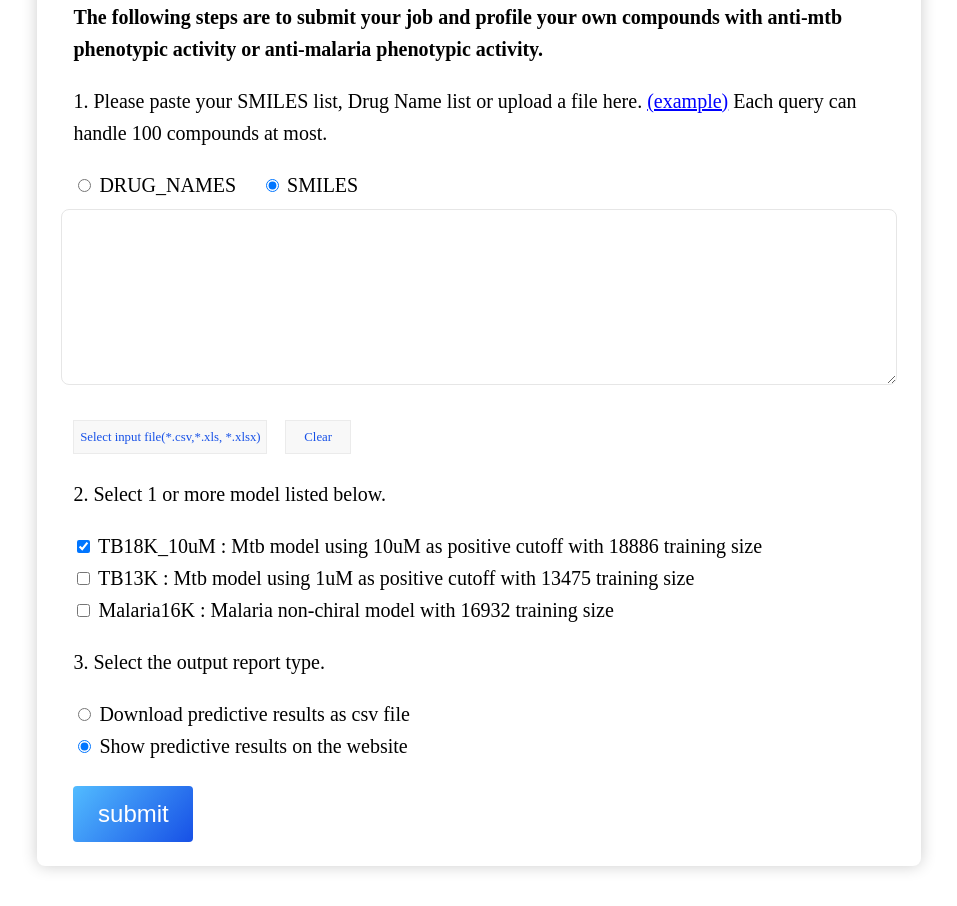
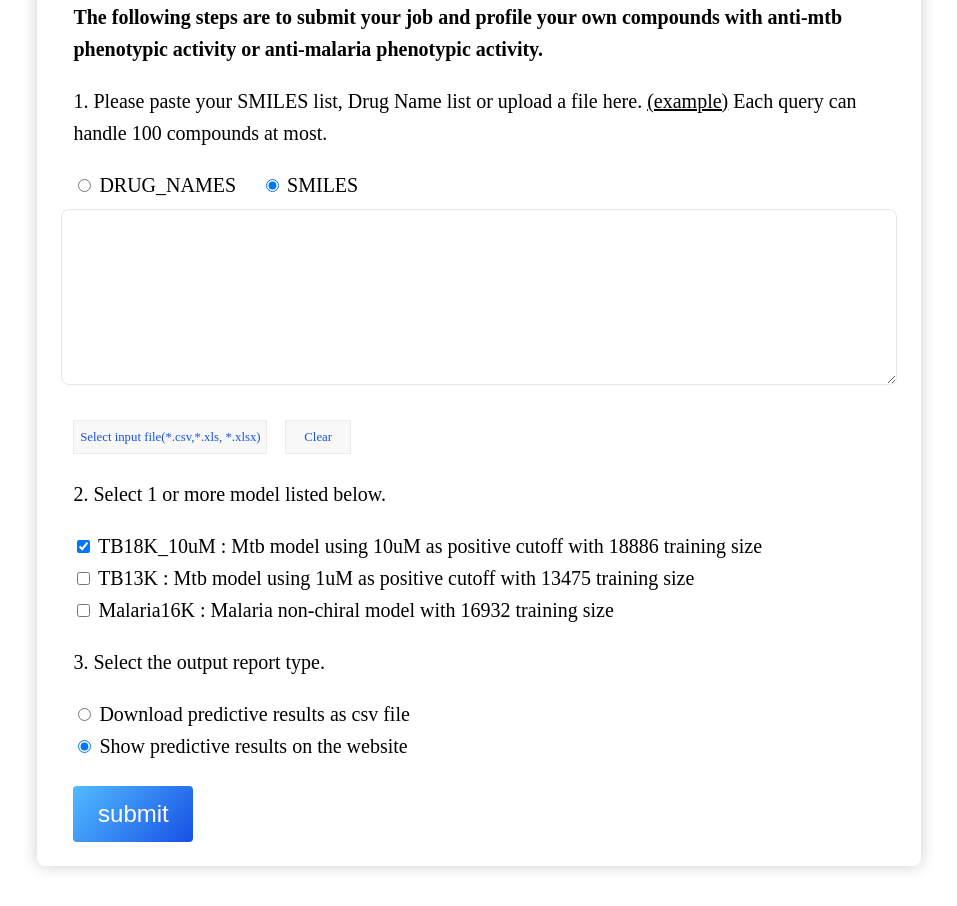
Before and after one commit to wxy0810500/deep_molecule_engine_client, a Django app: page /infectious_disease/ in a window 1280 px wide. Shown: the part 489-1395 px from the top of the page, without its empty margins (161-1118 px from the left). Run offline with Django 3.2, Linux system fonts and the light colour scheme; parts of the project's set-up code (start-up, migrations or seed data) failed here and were passed over.

Commit message:
update link in index.html

```diff
--- a/common_static/css/index.css
+++ b/common_static/css/index.css
@@ -2,6 +2,7 @@
     width: 70%;
     margin: 0 auto;
 }
+
 .input-area {
     min-height: 200px;
     padding: 3vmin;
@@ -111,7 +112,7 @@ body {
 }
 
 body a {
-  text-decoration: none;
+  text-decoration: underline;
   color: inherit;
 }
 /*清楚浮动*/
--- a/infectiousDisease/templates/index.html
+++ b/infectiousDisease/templates/index.html
@@ -11,7 +11,7 @@
 
     <div class="input-area">
         <p class="statement"><strong>The following steps are to submit your job and profile your own compounds with anti-mtb phenotypic activity or anti-malaria phenotypic activity.</strong></p>
-        <p class="statement">1.	Please paste your SMILES list, Drug Name list or upload a file here. <a href="{% static "file/example.csv" %}" target="_blank" style="text-decoration: underline;color:blue"><span>(example)</span></a>
+        <p class="statement">1.	Please paste your SMILES list, Drug Name list or upload a file here. <a href="{% static "file/example.csv" %}" target="_blank"><span>(example)</span></a>
 Each query can handle 100 compounds at most.</p>
         <form  enctype="multipart/form-data" action="{% url 'infectiousDisease_submit' %}" method="post" name="dataForm"
             onsubmit="return checkAllInput()">
```
